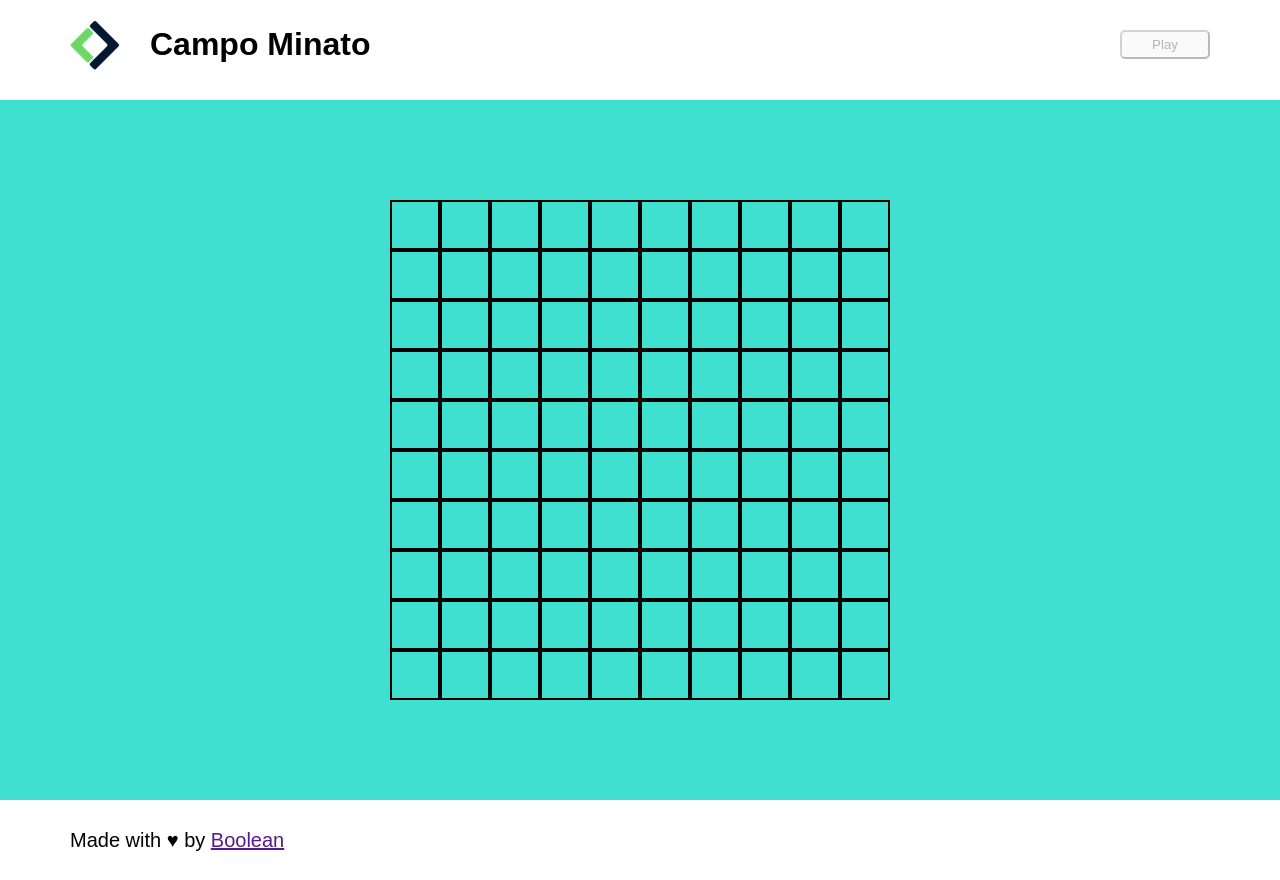
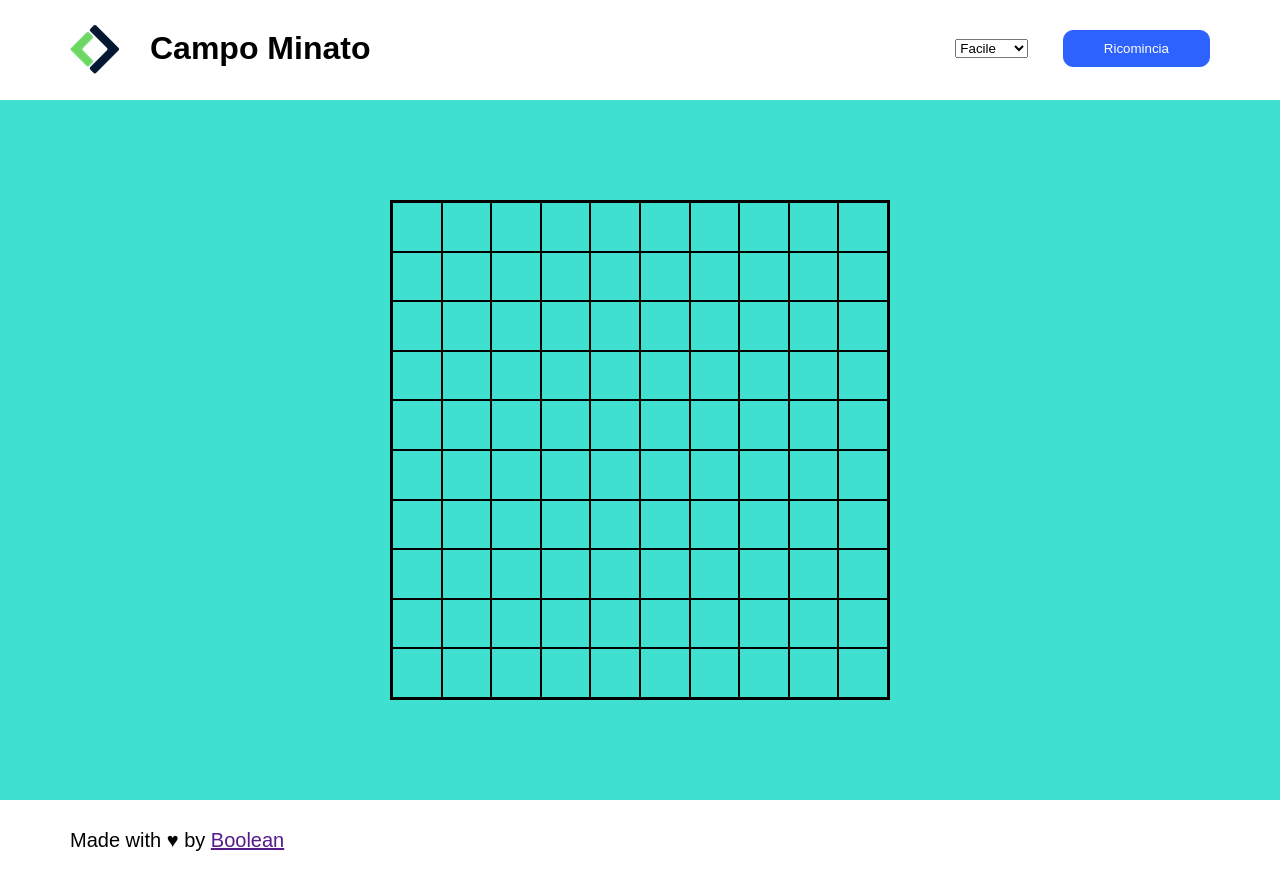
Before and after one commit to Serena-Dong/js-campominato-dom, a plain HTML site: page index.html in a window 1280 px wide. Both pictures are taken after a click on the button "Play". Drawn offline with Linux system fonts and the light colour scheme.

Commit message:
add seleziona livelli e delete funzione griglia

```diff
--- a/css/style.css
+++ b/css/style.css
@@ -10,6 +10,22 @@ body{
     color: black;
 }
 
+/*  STRUCTURE */
+header{
+    height: 100px;
+    background-color: white;
+}
+main{
+    max-height: 600px;
+    background-color: turquoise;
+    color: black;
+}
+footer{
+    height: 80px;
+    background-color: white;
+}
+
+/* CONTAINER */
 .container{
     width: 100%;
     max-width: 1200px;
@@ -32,11 +48,12 @@ body{
     display: flex;
     flex-wrap: wrap;
     align-content: flex-start;
+    border: 2px solid black;
 }
 #grid .cell{
     width: calc(100% / 10);
     height: calc(100% / 10);
-    border: black 2px solid;
+    border: black 1px solid;
     cursor: pointer;
 
     display: flex;
@@ -50,30 +67,21 @@ body{
     background-color: red;
 }
 
-/* STRUCTURE */
-header{
-    height: 100px;
-    background-color: white;
-}
-main{
-    max-height: 600px;
-    background-color: turquoise;
-    color: black;
-}
-footer{
-    height: 80px;
-    background-color: white;
-}
-
 /* SPECIFIC STUFF*/
 #logo, #title, p{
+    height: 100%;
     margin-left: 30px;
 }
 
 #btn-play{
-    padding: 5px 30px;
+    padding: 10px 40px;
     margin: 30px;
-    border-radius: 5px
+    border-radius: 10px;
+    border: 1px solid rgb(46, 98, 255);
+    background-color: rgb(46, 98, 255);
+    color: white;
+
+    cursor: pointer;
 }
 
 #click{
--- a/index.html
+++ b/index.html
@@ -21,6 +21,11 @@
                 </div>
                 <div class="col">
                     <form id="form" action="">
+                        <select id="select-level">
+                            <option value="easy">Facile</option>
+                            <option value="normal">Normale</option>
+                            <option value="hard">Difficile</option>
+                        </select>
                         <button id="btn-play" type="submit" >Play</button>
                     </form>
                 </div>
@@ -30,7 +35,7 @@
     <main>
         <div class="container">
             <h2 id="click">CLICCA PLAY PER INZIARE LA PARTITA</h2>
-            <div id="game">
+            <div id="grid">
 
             </div>
             <h2  id="result"></h2>
--- a/js/script.js
+++ b/js/script.js
@@ -1,8 +1,10 @@
 //Recupero gli elementi
-const pagina = document.getElementById('game');
+const pagina = document.getElementById('grid');
 const form = document.getElementById('form');
 const startText = document.getElementById('click');
 const btn =  document.getElementById("btn-play");
+
+const levelSelect = document.getElementById('select-level');
 
 //* VARIABILI //
 
@@ -12,15 +14,9 @@ console.log(bomb);
 
 
 // * FUNZIONI *//
-//Generatore di gliglia
-const createGrid = () => {
-    const grid = document.createElement('div')
-    grid.setAttribute('id','grid')
-    return grid
-}
 
 //Generatore di celle
-const createCell = (content) => {
+const createCell = (numbers) => {
     const cell = document.createElement('div');
     //cell.append(content);
     cell.classList.add('cell');
@@ -42,33 +38,44 @@ form.addEventListener('submit', function(event){
     event.preventDefault()
 
     //Disattivo il buttone
-    btn.disabled = true;
+    btn.innerText = 'Ricomincia';
+    btn.addEventListener('click', function(){
+        pagina.remove(grid);
+    })
 
     //Rimuovo il testo
     startText.remove()
-
-    // * GRIGLIA
-    const rows = 10;
-    const cols = 10;
-    const totalCells = rows * cols;
-
-    for (let i = 0; i < 1; i++){
-
-        //Creo una griglia
-        const grid = createGrid(i);
-
-        //Appendo in pagina
-        pagina.appendChild(grid);
-    }
 
     //Numeri delle bombe
     const bombDoubles = [];
     for (i = 1; i <= 16; i++){
 
-        const bombNumbers = randomNumberGenerator(1, totalCells, bombDoubles);
+        const bombNumbers = randomNumberGenerator(1, 100, bombDoubles);
         bombDoubles.push(bombNumbers);
         bomb.push(bombNumbers);
     }
+
+    //Recupero il valore del livello
+    const level = levelSelect.value;
+
+    let cols;
+    let rows;
+
+    switch (level){
+        case 'easy':
+            default:
+            cols = rows = 10;
+            break;
+        case 'normal':
+            cols = rows = 9;
+            break;
+        case 'hard':
+            cols = rows = 7;
+            break;
+
+    }
+
+    const totalCells = cols * rows;
 
     // * CELLE
 
@@ -83,7 +90,6 @@ form.addEventListener('submit', function(event){
         const neutralNumbers = [i + 1];
 
         for ( let i = 0; i < cellNumbers.length; i++){
-
 
             if (bomb.includes(neutralNumbers)){
                 neutralNumbers.shift(bomb)
@@ -124,7 +130,7 @@ form.addEventListener('submit', function(event){
         }, {once : true});
 
         //Appendo in pagina
-        grid.appendChild(cell);
+        pagina.appendChild(cell);
 
     }
 })
```
Also changed, not shown: 1 other file.
